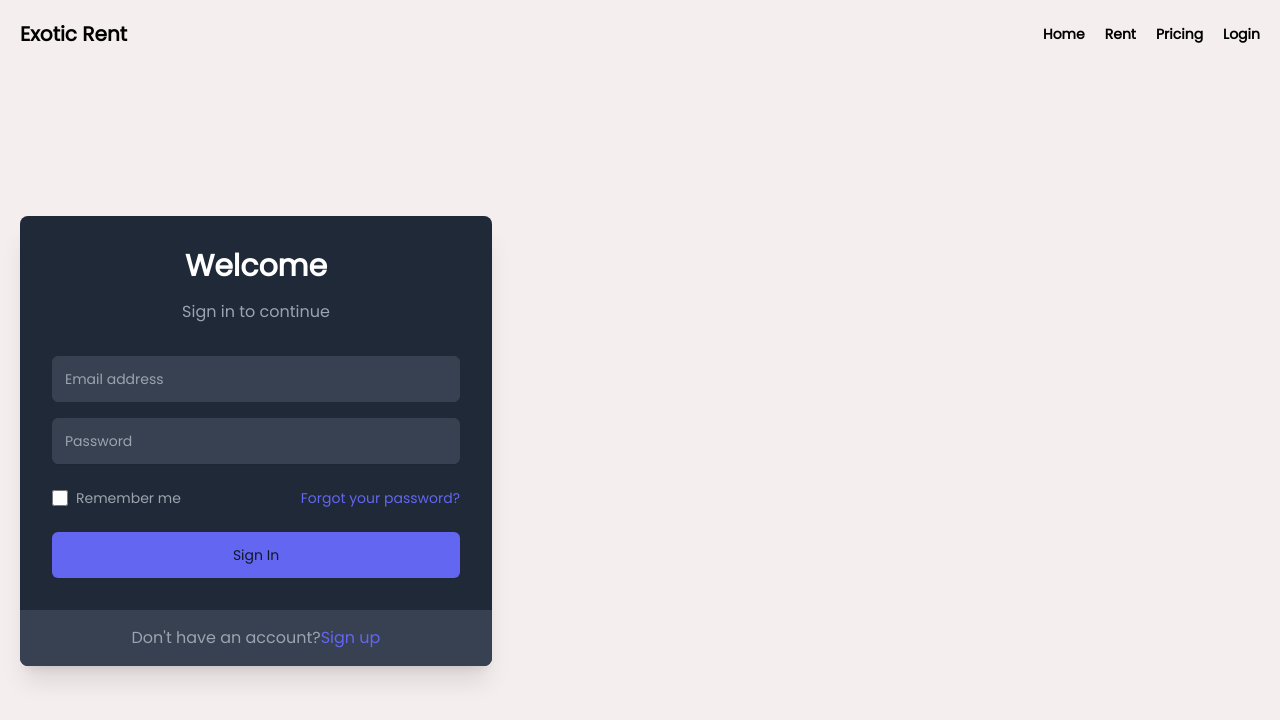
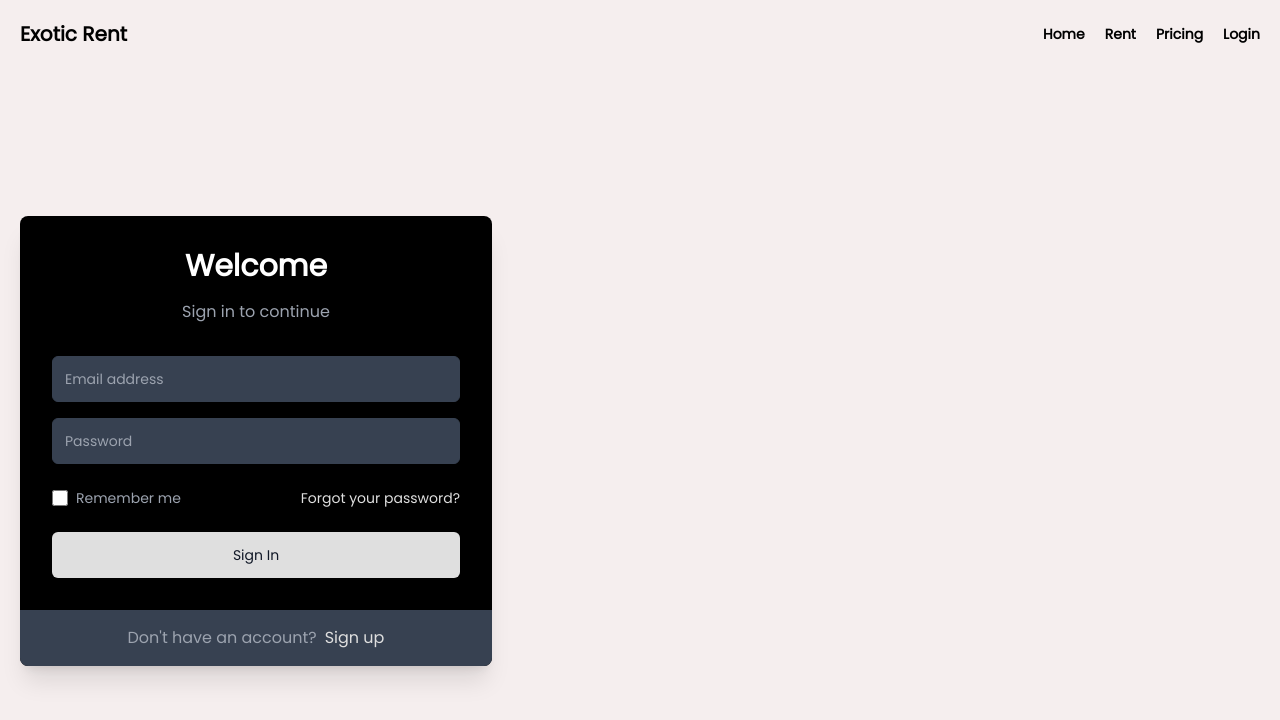
Before and after one commit to alxtim10/exoticrent, a Next.js app: page /entry in a window 1280 px wide. Shown: the top 720 px of the page. Built offline with nearby package versions, Linux system fonts and the light colour scheme.

Commit message:
update login page

```diff
--- a/src/app/entry/page.tsx
+++ b/src/app/entry/page.tsx
@@ -1,7 +1,7 @@
 const page = () => {
   return (
     <section className="flex items-center justify-center max-w-lg w-full p-5 mt-32">
-      <div className="bg-gray-800 rounded-lg shadow-xl overflow-hidden w-full">
+      <div className="bg-black rounded-lg shadow-xl overflow-hidden w-full">
         <div className="p-8">
           <h2 className="text-center text-3xl font-extrabold text-white">
             Welcome
@@ -46,7 +46,7 @@ const page = () => {
 
               <div className="text-sm">
                 <a
-                  className="font-medium text-indigo-500 hover:text-indigo-400"
+                  className="font-medium text-[#dfdfdf] hover:text-slate-400"
                   href="#"
                 >
                   Forgot your password?
@@ -56,7 +56,7 @@ const page = () => {
 
             <div>
               <button
-                className="group relative w-full flex justify-center py-3 px-4 border border-transparent text-sm font-medium rounded-md text-gray-900 bg-indigo-500 hover:bg-indigo-600 focus:outline-none focus:ring-2 focus:ring-offset-2 focus:ring-indigo-500"
+                className="group relative w-full flex justify-center py-3 px-4 border border-transparent text-sm font-medium rounded-md text-gray-900 bg-[#dfdfdf] hover:bg-[#b9b8b8] "
                 type="submit"
               >
                 Sign In
@@ -65,9 +65,9 @@ const page = () => {
           </form>
         </div>
         <div className="px-8 py-4 bg-gray-700 text-center">
-          <span className="text-gray-400">Don&apos;t have an account?</span>
+          <span className="text-gray-400 mr-2">Don&apos;t have an account?</span>
           <a
-            className="font-medium text-indigo-500 hover:text-indigo-400"
+            className="font-medium text-[#dfdfdf] hover:text-slate-400"
             href="#"
           >
             Sign up
--- a/src/components/navigation/ModalNavbar.tsx
+++ b/src/components/navigation/ModalNavbar.tsx
@@ -6,9 +6,10 @@ import { useRouter } from 'next/navigation'
 interface IModalNavbar {
   show: boolean;
   tabs: any;
+  setShow: any;
 }
 
-const ModalNavbar = ({ show, tabs }: IModalNavbar) => {
+const ModalNavbar = ({ show, tabs, setShow }: IModalNavbar) => {
   const router = useRouter();
   return (
     <section
@@ -22,6 +23,7 @@ const ModalNavbar = ({ show, tabs }: IModalNavbar) => {
             return (
               <li
                 onClick={() => {
+                  setShow((prev: any) => !prev);
                   router.push(`/${data.link}`);
                 }}
                 className="flex items-center justify-between p-5 h-20 hover:bg-[#d6d5d5] transition-all cursor-pointer rounded-md"
--- a/src/components/navigation/Navbar.tsx
+++ b/src/components/navigation/Navbar.tsx
@@ -2,7 +2,7 @@
 import { useState } from "react";
 import Image from "next/image";
 import ModalNavbar from "./ModalNavbar";
-import { useRouter } from 'next/navigation'
+import { useRouter } from "next/navigation";
 
 const Navbar = () => {
   const [show, setShow] = useState<boolean>(false);
@@ -12,31 +12,36 @@ const Navbar = () => {
     {
       label: "Home",
       description: "Exotic Rent, home of luxury cars",
-      link: 'home'
+      link: "home",
     },
     {
       label: "Rent",
       description: "Rent luxury cars with the best quality",
-      link: 'rent'
+      link: "rent",
     },
     {
       label: "Pricing",
       description: "Subscribe exotic rent membership",
-      link: 'pricing'
+      link: "pricing",
     },
     {
       label: "Login",
       description: "Login to your account ",
-      link: 'entry'
+      link: "entry",
     },
   ];
 
   return (
     <nav className="relative">
       <div className="flex items-center justify-between">
-        <h1 onClick={() => {
-          router.push(`/`)
-        }} className="text-xl font-bold cursor-pointer">Exotic Rent</h1>
+        <h1
+          onClick={() => {
+            router.push(`/`);
+          }}
+          className="text-xl font-bold cursor-pointer"
+        >
+          Exotic Rent
+        </h1>
         <div
           onClick={() => {
             setShow((prev) => !prev);
@@ -55,9 +60,13 @@ const Navbar = () => {
           <ul className="flex gap-5">
             {tabs.map((data: any, i: any) => {
               return (
-                <li onClick={() => {
-                  router.push(`/${data.link}`)
-                }} key={i}>
+                <li
+                  onClick={() => {
+                    setShow((prev) => !prev);
+                    router.push(`/${data.link}`);
+                  }}
+                  key={i}
+                >
                   <h1 className="text-sm font-semibold">{data.label}</h1>
                 </li>
               );
@@ -65,7 +74,7 @@ const Navbar = () => {
           </ul>
         </div>
       </div>
-      <ModalNavbar show={show} tabs={tabs} />
+      <ModalNavbar show={show} tabs={tabs} setShow={setShow} />
     </nav>
   );
 };
```
